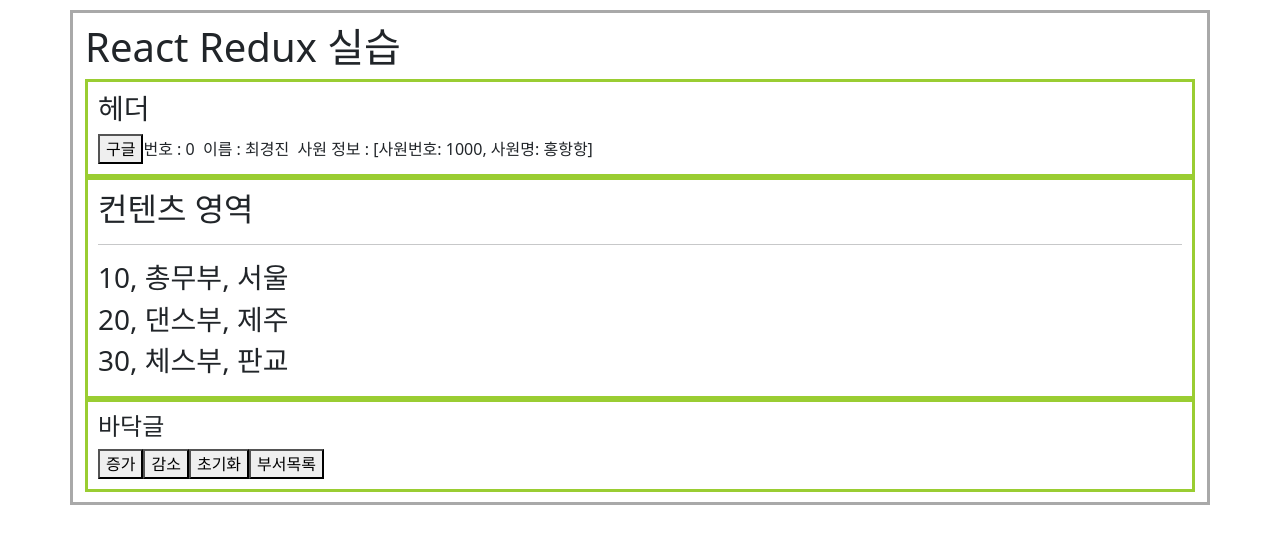
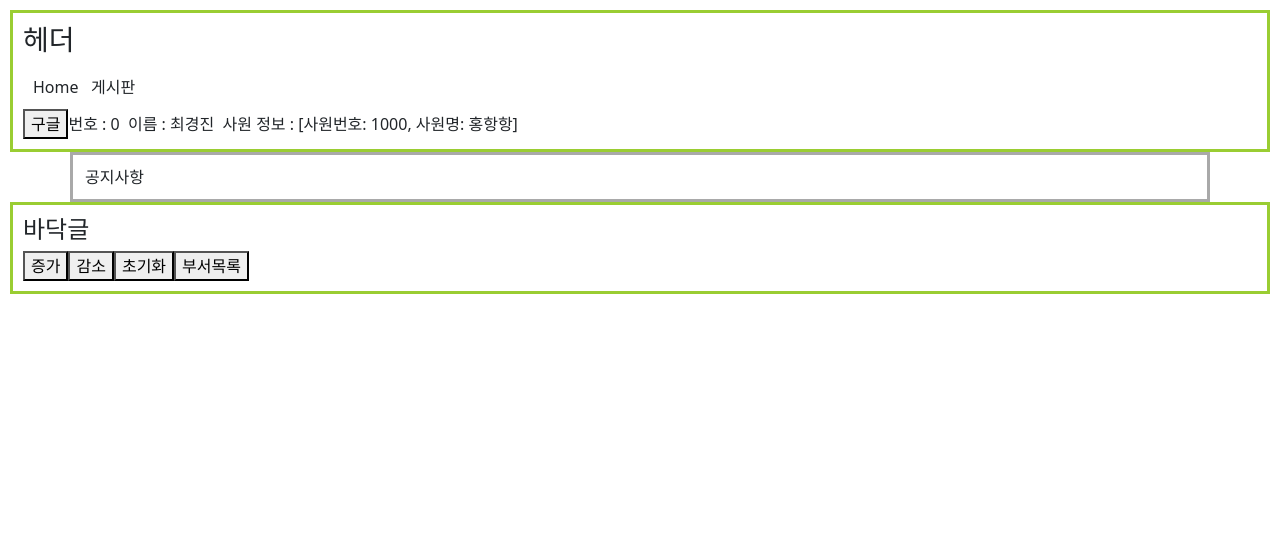
Before and after one commit to Jin6796/Kh_React_redux, a React (Create React App) app: page /notice in a window 1280 px wide. Shown: the top 544 px of the page. Built offline with nearby package versions, Linux system fonts and the light colour scheme.

Commit message:
1019 리덕스 페이지

```diff
--- /dev/null
+++ b/src/ReduxRouterApp.jsx
@@ -0,0 +1,17 @@
+import React from "react";
+import { Route, Routes } from 'react-router-dom';
+import HomePage from './components/page/HomePage';
+import NoticePage from './components/page/NoticePage';
+
+const ReduxRouterApp = (props) => {
+  return (
+    <>
+      <Routes>
+        <Route path ="/" exact={true} element={<HomePage />} />
+        <Route path ="/notice" exact={true} element={<NoticePage />} />
+      </Routes>
+    </>
+  );
+};
+
+export default ReduxRouterApp;
--- a/src/components/include/ReduxHeader.jsx
+++ b/src/components/include/ReduxHeader.jsx
@@ -1,5 +1,6 @@
 import React, { useEffect, useState } from 'react';
 import { useDispatch, useSelector } from 'react-redux';
+import { Link } from 'react-router-dom';
 import { loginGoogle, logout } from '../service/authLogic';
 // spread 연산자, 얕은 복사, 구조분해 할당
 const ReduxHeader = (props) => {
@@ -24,12 +25,13 @@ const ReduxHeader = (props) => {
   return (
     <div className="sub_container">
       <h3>헤더</h3>
-      {
-        userId ?
-        <button variant="primary" onClick={()=>{logout(firebaseAuth); window.location.reload();}}>로그아웃</button>
-        :
-        <button onClick={handleGoogle}>구글</button>
-      }
+      <div style={{ display: "flex" }}>
+        <Link to="/" className="nav-link">Home</Link>
+        &nbsp; &nbsp;
+        <Link to="/board" className="nav-link">게시판</Link>
+      </div>
+      { userId ? (<button variant="primary" onClick={()=>{logout(firebaseAuth); window.location.reload();}}>로그아웃</button>)
+        :  <button onClick={handleGoogle}>구글</button> }
       번호 : {number}&nbsp;
       이름 : {mem_name}&nbsp;
       사원 정보 : {empVO && `[사원번호: ${empVO.empno}, 사원명: ${empVO.ename}]`}
--- /dev/null
+++ b/src/components/page/HomePage.jsx
@@ -0,0 +1,15 @@
+import React from 'react';
+import ReduxBottom from '../include/ReduxBottom';
+import ReduxHeader from '../include/ReduxHeader';
+
+const HomePage = (props) => {
+  return (
+    <>
+      <ReduxHeader />
+      <div className="container">Home 페이지</div>
+      <ReduxBottom />
+    </>
+  );
+}
+
+export default HomePage;
--- /dev/null
+++ b/src/components/page/NoticePage.jsx
@@ -0,0 +1,15 @@
+import React from "react";
+import ReduxBottom from "../include/ReduxBottom";
+import ReduxHeader from "../include/ReduxHeader";
+
+const NoticePage = (props) => {
+  return (
+    <>
+      <ReduxHeader />
+      <div className="container">공지사항</div>
+      <ReduxBottom />
+    </>
+  );
+};
+
+export default NoticePage;
--- a/src/index.js
+++ b/src/index.js
@@ -10,6 +10,8 @@ import ReduxApp from "./ReduxApp";
 import "./App.css";
 import firebaseApp from "./components/service/firebase";
 import AuthLogic from "./components/service/authLogic";
+import ReduxRouterApp from "./ReduxRouterApp";
+import { BrowserRouter } from "react-router-dom";
 
 const root = ReactDOM.createRoot(document.getElementById("root"));
 const authLogic = new AuthLogic(firebaseApp);
@@ -19,8 +21,10 @@ store.dispatch(initAuth(authLogic.getUserAuth(), authLogic.getGoogleAuthProvider
 console.log(store.getState());
 root.render(
   <React.StrictMode>
-    <Provider store={store}>
-      <ReduxApp />
-    </Provider>
+    <BrowserRouter>
+      <Provider store={store}>
+        <ReduxRouterApp />
+      </Provider>
+    </BrowserRouter>
   </React.StrictMode>
 );
```
